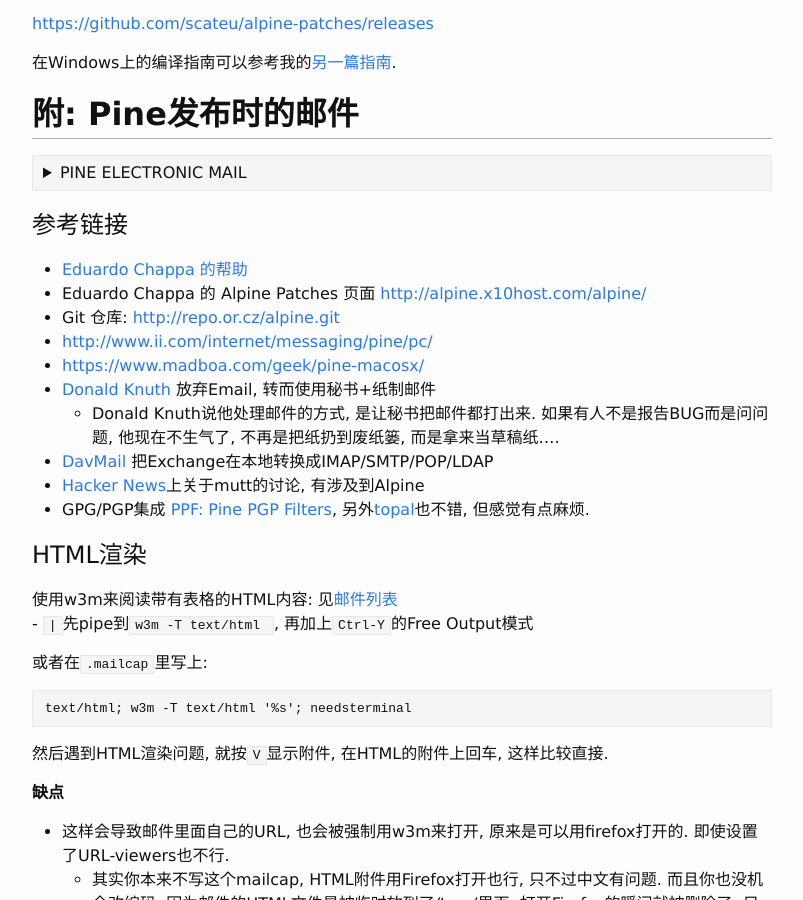
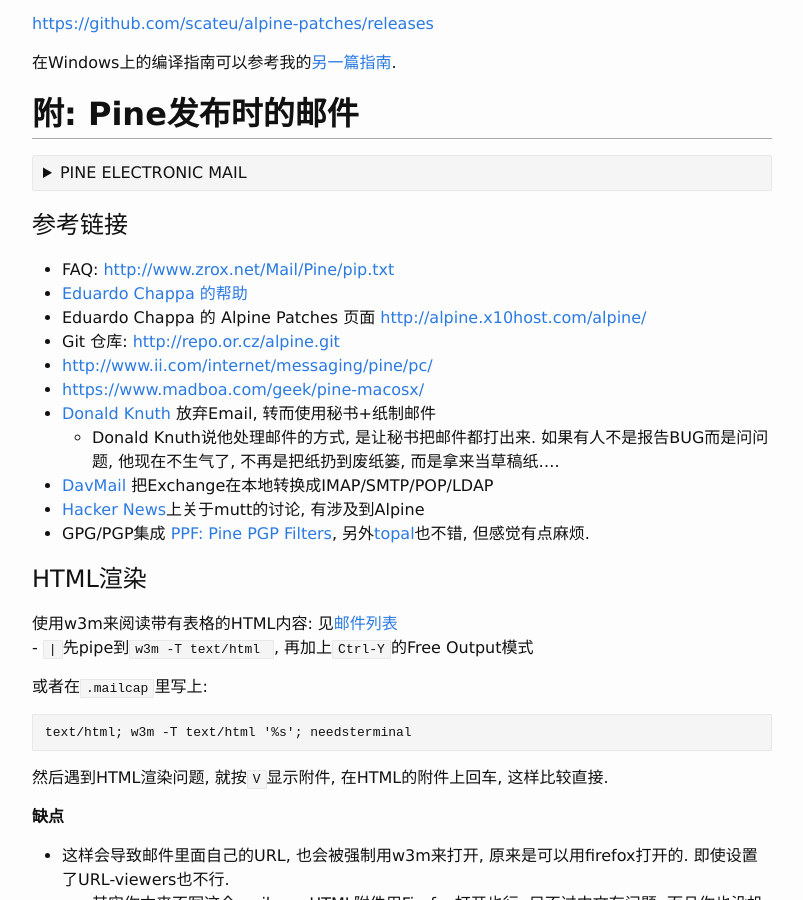
Before and after one commit to scateu/scateu.github.io, a Jekyll site: the page built from _posts/2015-08-23-alpine.md, in a window 1280 px wide and 900 px high, scrolled down 7109 px. Shown: the whole window, without its empty margins (238-1041 px from the left). Built offline with Jekyll 4.4.1, drawn with Linux system fonts in a browser that asks for light colours; nearby versions of some CDN libraries; comment, search, counter and statistics services are not loaded; some of the changed lines change nothing that is shown.

Commit message:
Fri Feb 15 00:43:24 CST 2019

```diff
--- a/_posts/2015-08-23-alpine.md
+++ b/_posts/2015-08-23-alpine.md
@@ -523,7 +523,7 @@
 
 参考链接
 ========
-
+  - FAQ: <http://www.zrox.net/Mail/Pine/pip.txt>
   - [Eduardo Chappa 的帮助](http://alpine.x10host.com/alpine/alpine-info/)
   - Eduardo Chappa 的 Alpine Patches 页面 <http://alpine.x10host.com/alpine/>
   - Git 仓库: <http://repo.or.cz/alpine.git>
```
